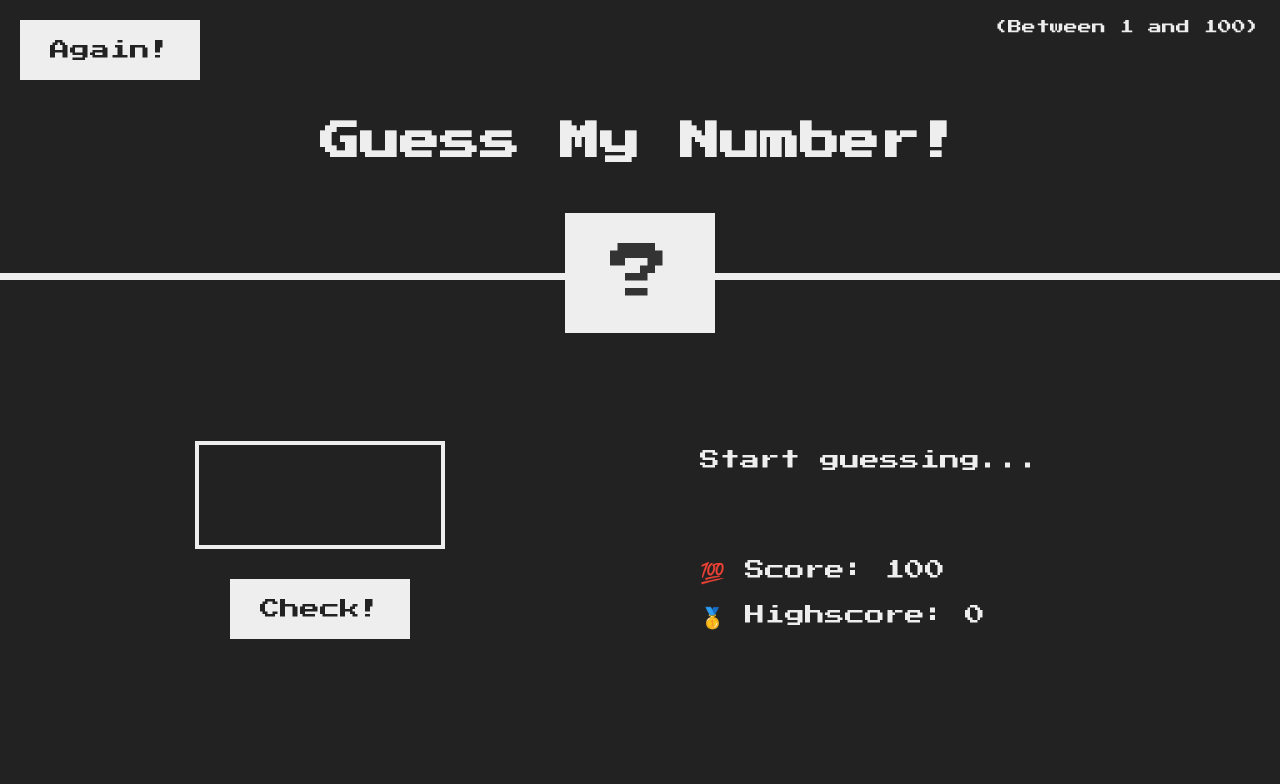
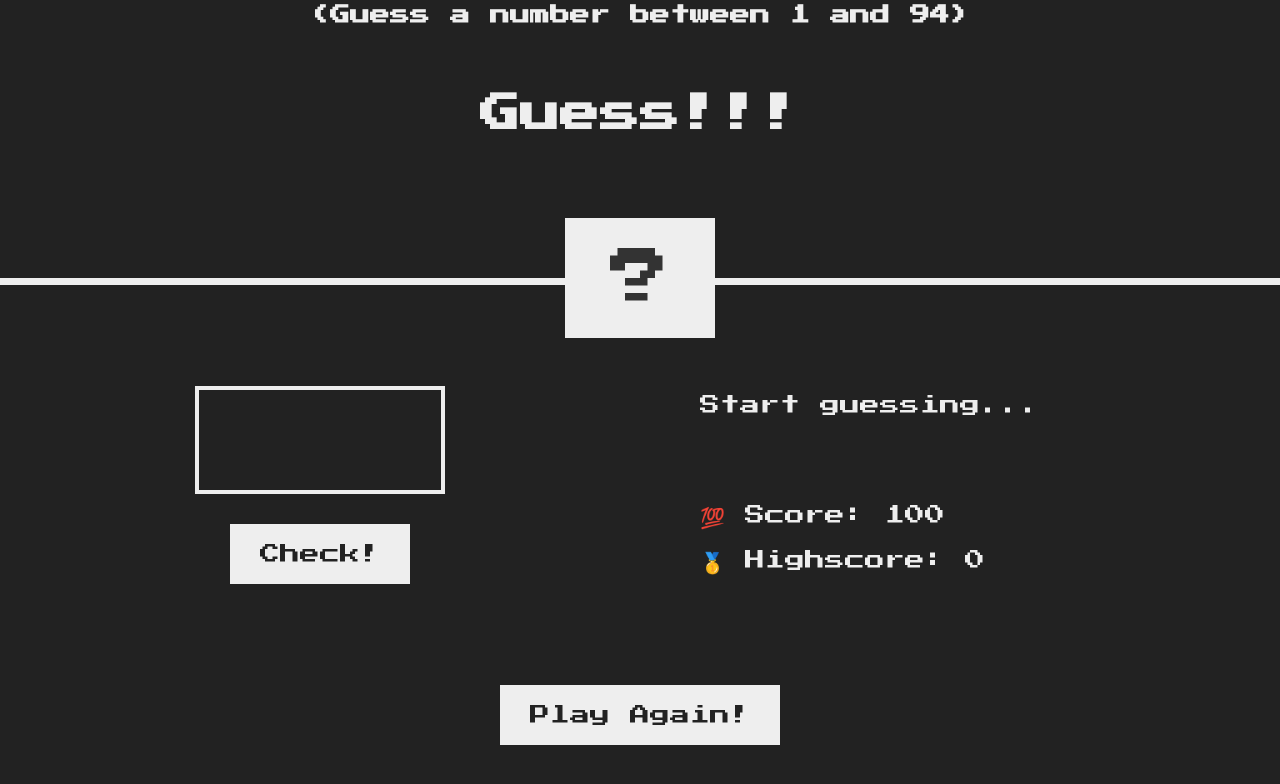
Before and after one commit to Proyce/JS-Guess-Game, a plain HTML site: page index.html in a window 1280 px wide. Drawn offline with Linux system fonts and the light colour scheme.

Commit message:
completed game

```diff
--- a/index.html
+++ b/index.html
@@ -9,9 +9,8 @@
   </head>
   <body>
     <header>
-      <h1>Guess My Number!</h1>
-      <p class="between">(Between 1 and 100)</p>
-      <button class="btn again">Again!</button>
+      <h3 class="between">(Guess a number between 1 and <span class="range">100</span>)</h3>
+      <h1>Guess!!!</h1>
       <div class="number">?</div>
     </header>
     <main>
@@ -27,6 +26,7 @@
         </p>
       </section>
     </main>
+    <button class="btn again">Play Again!</button>
     <script src="script.js"></script>
   </body>
 </html>
--- a/script.js
+++ b/script.js
@@ -1,9 +1,9 @@
 'use strict';
-// let check = document.querySelector('.check');
-// let score = document.querySelector('.score').textContent;
-// score = 100;
-
-const secretNumber = Math.ceil(Math.random() * 100);
+let endRange = (Math.ceil(Math.random() * 100));
+if (endRange < 10) endRange += 10;
+let secretNumber = (Math.ceil(Math.random() * endRange));
+const range = document.querySelector('.range');
+range.textContent = endRange;
 
 let guess = document.querySelector('.guess');
 let message = document.querySelector('.message');
@@ -11,21 +11,22 @@ let message = document.querySelector('.message');
 const check = document.querySelector('.check');
 const again = document.querySelector('.again');
 let score = document.querySelector('.score');
+let highscore = document.querySelector('.highscore');
 score.textContent = 100;
+highscore.textContent = 0;
 
 check.addEventListener('click', function(){
     const guessValue = parseFloat(guess.value);
-    console.log(guessValue)
     if(!guessValue){
         message.textContent = "🚫 No Number!!!"
     }
     if (score.textContent > 0) {
         if(guessValue > secretNumber){
             message.textContent = "📈Too High!!!"
-            score.textContent-=20;
+            score.textContent-=5;
         } else if(guessValue < secretNumber){
             message.textContent = "📉Too Low!!!"
-            score.textContent-=20;
+            score.textContent-=5;
         }
     }
     if (Number(score.textContent) === 0) {
@@ -36,13 +37,19 @@ check.addEventListener('click', function(){
         document.querySelector('.number').textContent = secretNumber;
         message.textContent = "🎉 Correct Number!!!"
         document.querySelector('body').style.backgroundColor = '#60b347'
-        document.querySelector('.number').style.width = '30rem'
+        document.querySelector('.number').style.width = '30rem';
+        if(score.textContent > highscore.textContent) {
+            highscore.textContent = score.textContent;
+        }
     }
 });
 
 again.addEventListener('click', function() {
     document.querySelector('.number').textContent = '?';
-    secretNumber;
+    endRange = (Math.ceil(Math.random() * 100));
+    if (endRange < 10) endRange += 10;
+    secretNumber = (Math.ceil(Math.random() * endRange));
+    range.textContent = endRange;
     guess.value = null;
     score.textContent = 100;
     document.querySelector('body').style.backgroundColor = '#222';
--- a/style.css
+++ b/style.css
@@ -20,13 +20,14 @@ body {
 
 /* LAYOUT */
 header {
+  margin-top: 5px;
   position: relative;
   height: 35vh;
   border-bottom: 7px solid #eee;
 }
 
 main {
-  height: 65vh;
+  height: 50vh;
   color: #eee;
   display: flex;
   align-items: center;
@@ -51,7 +52,7 @@ h1 {
   text-align: center;
   position: absolute;
   width: 100%;
-  top: 52%;
+  top: 40%;
   left: 50%;
   transform: translate(-50%, -50%);
 }
@@ -70,16 +71,13 @@ h1 {
 }
 
 .between {
-  font-size: 1.4rem;
-  position: absolute;
-  top: 2rem;
-  right: 2rem;
+  text-align: center;
+  font-size: 2rem;
 }
 
 .again {
-  position: absolute;
-  top: 2rem;
-  left: 2rem;
+  display: block;
+  margin: auto;
 }
 
 .guess {
```
